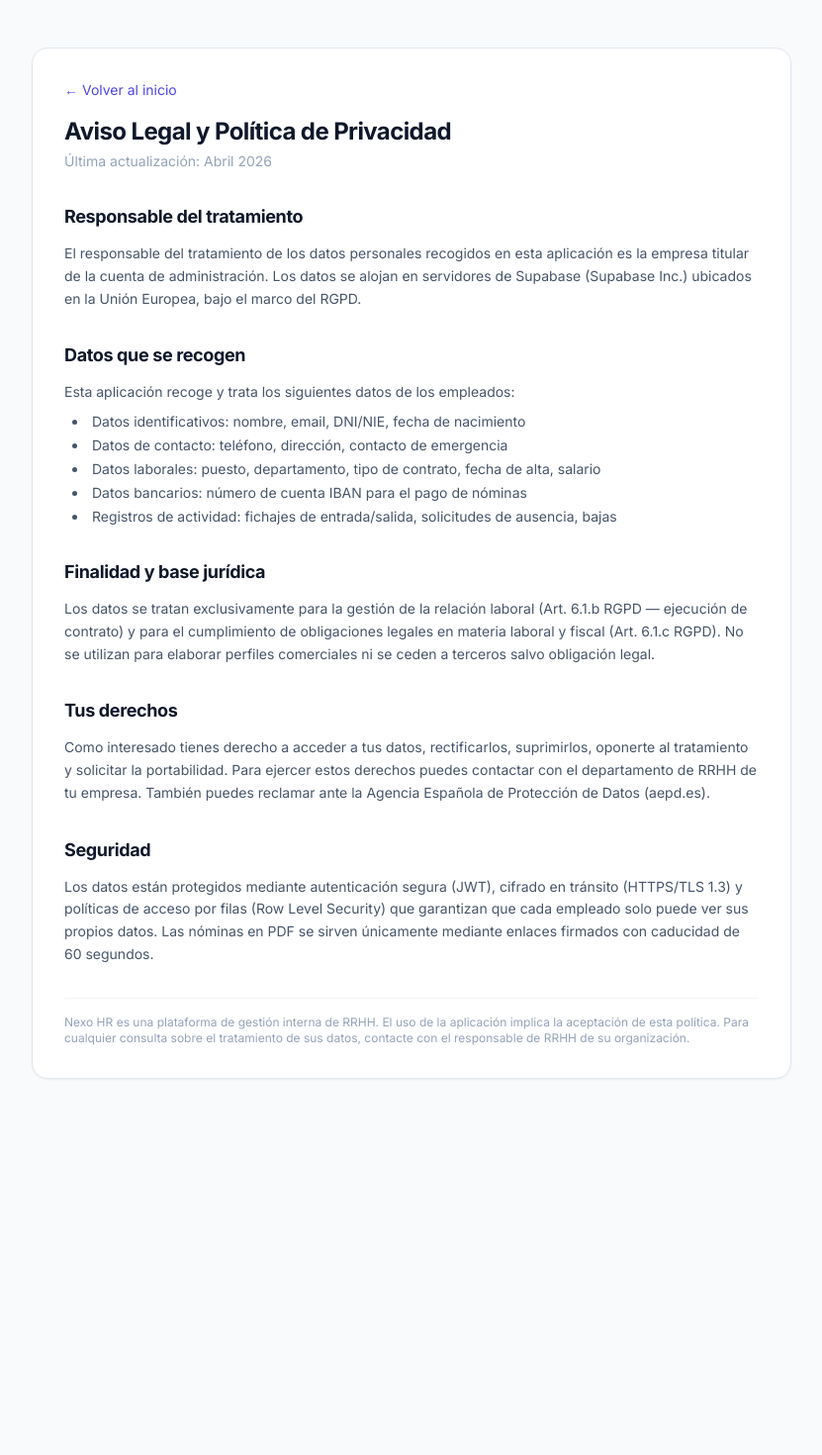
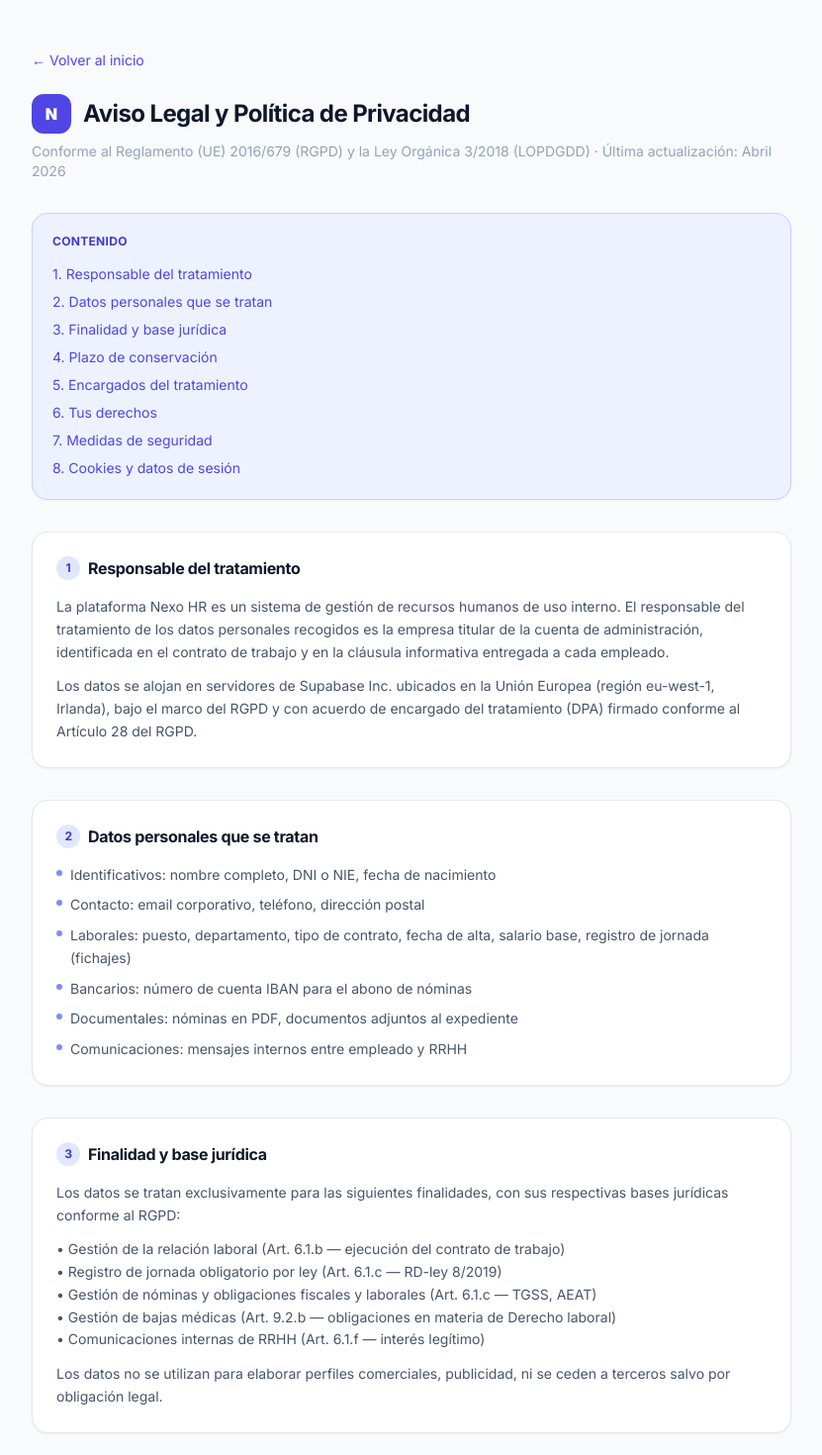
Before and after one commit to javierah1987-byte/rrhh-app, a Next.js app: page /legal in a window 1280 px wide. Shown: the top 1470 px of the page at 99% size, without its empty margins (224-1055 px from the left). Before the commit the page ends 1138 px from the top, so only its background shows below. Built offline with nearby package versions, Linux system fonts and the light colour scheme.

Commit message:
legal: politica privacidad RGPD completa con secciones, indice y aviso legal

```diff
--- a/src/app/legal/page.tsx
+++ b/src/app/legal/page.tsx
@@ -1,65 +1,176 @@
 import type { Metadata } from 'next'
 import Link from 'next/link'
 
-export const metadata: Metadata = { title: 'Aviso Legal y Privacidad' }
+export const metadata: Metadata = {
+  title: 'Aviso Legal y Política de Privacidad — Nexo HR',
+  description: 'Información legal y política de privacidad de la plataforma Nexo HR conforme al RGPD.',
+}
+
+const SECCIONES = [
+  {
+    id: 'responsable',
+    titulo: 'Responsable del tratamiento',
+    contenido: `La plataforma Nexo HR es un sistema de gestión de recursos humanos de uso interno. El responsable del tratamiento de los datos personales recogidos es la empresa titular de la cuenta de administración, identificada en el contrato de trabajo y en la cláusula informativa entregada a cada empleado.
+
+Los datos se alojan en servidores de Supabase Inc. ubicados en la Unión Europea (región eu-west-1, Irlanda), bajo el marco del RGPD y con acuerdo de encargado del tratamiento (DPA) firmado conforme al Artículo 28 del RGPD.`
+  },
+  {
+    id: 'datos',
+    titulo: 'Datos personales que se tratan',
+    lista: [
+      'Identificativos: nombre completo, DNI o NIE, fecha de nacimiento',
+      'Contacto: email corporativo, teléfono, dirección postal',
+      'Laborales: puesto, departamento, tipo de contrato, fecha de alta, salario base, registro de jornada (fichajes)',
+      'Bancarios: número de cuenta IBAN para el abono de nóminas',
+      'Documentales: nóminas en PDF, documentos adjuntos al expediente',
+      'Comunicaciones: mensajes internos entre empleado y RRHH',
+    ]
+  },
+  {
+    id: 'finalidad',
+    titulo: 'Finalidad y base jurídica',
+    contenido: `Los datos se tratan exclusivamente para las siguientes finalidades, con sus respectivas bases jurídicas conforme al RGPD:
+
+• Gestión de la relación laboral (Art. 6.1.b — ejecución del contrato de trabajo)
+• Registro de jornada obligatorio por ley (Art. 6.1.c — RD-ley 8/2019)
+• Gestión de nóminas y obligaciones fiscales y laborales (Art. 6.1.c — TGSS, AEAT)
+• Gestión de bajas médicas (Art. 9.2.b — obligaciones en materia de Derecho laboral)
+• Comunicaciones internas de RRHH (Art. 6.1.f — interés legítimo)
+
+Los datos no se utilizan para elaborar perfiles comerciales, publicidad, ni se ceden a terceros salvo por obligación legal.`
+  },
+  {
+    id: 'conservacion',
+    titulo: 'Plazo de conservación',
+    lista: [
+      'Datos laborales y de nómina: durante la relación laboral + 4 años (prescripción laboral) + 5 años datos fiscales',
+      'Registros de jornada (fichajes): mínimo 4 años según RD-ley 8/2019',
+      'Documentos médicos (bajas): el tiempo necesario para la gestión + prescripción',
+      'Mensajes internos: 1 año desde el envío',
+      'Datos bancarios (IBAN): durante la vigencia del contrato',
+    ]
+  },
+  {
+    id: 'encargados',
+    titulo: 'Encargados del tratamiento',
+    contenido: `Los siguientes proveedores actúan como encargados del tratamiento y disponen de acuerdo DPA firmado conforme al Art. 28 RGPD:
+
+• Supabase Inc. — Base de datos PostgreSQL, almacenamiento de archivos y autenticación. Servidores en UE (Irlanda). DPA: supabase.com/legal/dpa
+• Vercel Inc. — Hosting y entrega de la aplicación web. DPA: vercel.com/legal/dpa
+• Resend Inc. — Envío de emails transaccionales (reset de contraseña, confirmación de cuenta). DPA: resend.com/legal/dpa`
+  },
+  {
+    id: 'derechos',
+    titulo: 'Tus derechos',
+    contenido: `Como empleado registrado en Nexo HR tienes los siguientes derechos conforme a los artículos 15–22 del RGPD:
+
+• Acceso: conocer qué datos se tratan y obtener una copia
+• Rectificación: corregir datos inexactos (disponible desde Mi Perfil en la aplicación)
+• Supresión: solicitar la eliminación cuando los datos ya no sean necesarios
+• Portabilidad: recibir tus datos en formato estructurado y legible
+• Limitación: solicitar la restricción temporal del tratamiento
+• Oposición: oponerte al tratamiento basado en interés legítimo
+
+Para ejercer estos derechos contacta con el departamento de RRHH de tu empresa. Plazo de respuesta: máximo 1 mes. También puedes presentar una reclamación ante la Agencia Española de Protección de Datos (aepd.es).`
+  },
+  {
+    id: 'seguridad',
+    titulo: 'Medidas de seguridad',
+    lista: [
+      'Cifrado en tránsito mediante HTTPS/TLS 1.3 en todas las comunicaciones',
+      'Cifrado en reposo: todos los datos almacenados en Supabase están cifrados con AES-256',
+      'Control de acceso por roles (Row Level Security): cada empleado solo puede acceder a sus propios datos',
+      'Autenticación segura con tokens JWT de expiración limitada',
+      'Contraseñas con longitud mínima de 8 caracteres',
+      'Nóminas PDF accesibles únicamente mediante enlaces firmados con caducidad de 60 segundos',
+      'Backups automáticos diarios de la base de datos',
+      'Registros de auditoría de accesos en Supabase y Vercel',
+    ]
+  },
+  {
+    id: 'cookies',
+    titulo: 'Cookies y datos de sesión',
+    contenido: `Nexo HR utiliza únicamente cookies técnicas estrictamente necesarias para el funcionamiento de la autenticación (token de sesión JWT). No se utilizan cookies de seguimiento, publicidad o análisis de terceros.
+
+La sesión expira automáticamente tras 1 hora de inactividad. El token se almacena en el almacenamiento local del navegador (localStorage) y se elimina al cerrar sesión.`
+  },
+]
+
+function parseParagraphs(text: string) {
+  return text.split('\n\n').filter(Boolean).map((line, i) => (
+    <p key={i} style={{whiteSpace: 'pre-line'}} className="text-sm text-slate-600 dark:text-slate-400 leading-relaxed mb-3 last:mb-0">{line}</p>
+  ))
+}
 
 export default function LegalPage() {
   return (
     <div className="min-h-screen bg-slate-50 dark:bg-slate-900 py-12 px-4">
-      <div className="max-w-3xl mx-auto">
-        <div className="card p-8 space-y-8">
-          <div>
-            <Link href="/" className="text-sm text-indigo-600 dark:text-indigo-400 hover:underline mb-4 block">← Volver al inicio</Link>
-            <h1 className="page-title mb-1">Aviso Legal y Política de Privacidad</h1>
-            <p className="text-sm text-slate-400">Última actualización: Abril 2026</p>
+      <div className="max-w-3xl mx-auto space-y-8">
+
+        {/* Header */}
+        <div>
+          <Link href="/" className="inline-flex items-center gap-1 text-sm text-indigo-600 dark:text-indigo-400 hover:underline mb-6 block">
+            ← Volver al inicio
+          </Link>
+          <div className="flex items-center gap-3 mb-2">
+            <div className="w-10 h-10 rounded-xl bg-indigo-600 flex items-center justify-center flex-shrink-0">
+              <span className="text-white font-black text-base">N</span>
+            </div>
+            <h1 className="page-title">Aviso Legal y Política de Privacidad</h1>
           </div>
+          <p className="text-sm text-slate-400 dark:text-slate-500">
+            Conforme al Reglamento (UE) 2016/679 (RGPD) y la Ley Orgánica 3/2018 (LOPDGDD) · Última actualización: Abril 2026
+          </p>
+        </div>
 
-          <section aria-labelledby="responsable">
-            <h2 id="responsable" className="text-lg font-bold text-slate-900 dark:text-slate-100 mb-3">Responsable del tratamiento</h2>
-            <p className="text-sm text-slate-600 dark:text-slate-400 leading-relaxed">
-              El responsable del tratamiento de los datos personales recogidos en esta aplicación es la empresa titular de la cuenta de administración. Los datos se alojan en servidores de Supabase (Supabase Inc.) ubicados en la Unión Europea, bajo el marco del RGPD.
-            </p>
+        {/* Índice */}
+        <nav className="card p-5 bg-indigo-50 dark:bg-indigo-900/20 border-indigo-200 dark:border-indigo-800">
+          <p className="text-xs font-bold text-indigo-700 dark:text-indigo-300 uppercase tracking-wide mb-3">Contenido</p>
+          <ol className="space-y-1">
+            {SECCIONES.map((s, i) => (
+              <li key={s.id}>
+                <a href={`#${s.id}`} className="text-sm text-indigo-600 dark:text-indigo-400 hover:underline">
+                  {i + 1}. {s.titulo}
+                </a>
+              </li>
+            ))}
+          </ol>
+        </nav>
+
+        {/* Secciones */}
+        {SECCIONES.map((s, i) => (
+          <section key={s.id} id={s.id} className="card p-6 scroll-mt-8">
+            <h2 className="font-bold text-slate-900 dark:text-slate-100 text-base mb-4 flex items-center gap-2">
+              <span className="w-6 h-6 rounded-full bg-indigo-100 dark:bg-indigo-900/40 text-indigo-700 dark:text-indigo-300 text-xs font-bold flex items-center justify-center flex-shrink-0">
+                {i + 1}
+              </span>
+              {s.titulo}
+            </h2>
+            {s.contenido && parseParagraphs(s.contenido)}
+            {s.lista && (
+              <ul className="space-y-2">
+                {s.lista.map((item, j) => (
+                  <li key={j} className="flex items-start gap-2 text-sm text-slate-600 dark:text-slate-400 leading-relaxed">
+                    <span className="w-1.5 h-1.5 rounded-full bg-indigo-400 dark:bg-indigo-500 flex-shrink-0 mt-1.5"/>
+                    {item}
+                  </li>
+                ))}
+              </ul>
+            )}
           </section>
+        ))}
 
-          <section aria-labelledby="datos">
-            <h2 id="datos" className="text-lg font-bold text-slate-900 dark:text-slate-100 mb-3">Datos que se recogen</h2>
-            <p className="text-sm text-slate-600 dark:text-slate-400 leading-relaxed mb-2">Esta aplicación recoge y trata los siguientes datos de los empleados:</p>
-            <ul className="list-disc list-inside text-sm text-slate-600 dark:text-slate-400 space-y-1 ml-2">
-              <li>Datos identificativos: nombre, email, DNI/NIE, fecha de nacimiento</li>
-              <li>Datos de contacto: teléfono, dirección, contacto de emergencia</li>
-              <li>Datos laborales: puesto, departamento, tipo de contrato, fecha de alta, salario</li>
-              <li>Datos bancarios: número de cuenta IBAN para el pago de nóminas</li>
-              <li>Registros de actividad: fichajes de entrada/salida, solicitudes de ausencia, bajas</li>
-            </ul>
-          </section>
+        {/* Footer */}
+        <div className="card p-5 border-amber-200 dark:border-amber-800 bg-amber-50/50 dark:bg-amber-900/10">
+          <p className="text-xs text-amber-700 dark:text-amber-300 leading-relaxed">
+            <strong>Aviso importante:</strong> Esta política es un documento informativo para los empleados.
+            La empresa dispone de documentación RGPD completa incluyendo el Registro de Actividades de
+            Tratamiento, los acuerdos con encargados del tratamiento (DPA) y la cláusula informativa
+            entregada a cada empleado. Para cualquier consulta sobre el tratamiento de sus datos,
+            contacte con el departamento de RRHH.
+          </p>
+        </div>
 
-          <section aria-labelledby="finalidad">
-            <h2 id="finalidad" className="text-lg font-bold text-slate-900 dark:text-slate-100 mb-3">Finalidad y base jurídica</h2>
-            <p className="text-sm text-slate-600 dark:text-slate-400 leading-relaxed">
-              Los datos se tratan exclusivamente para la gestión de la relación laboral (Art. 6.1.b RGPD — ejecución de contrato) y para el cumplimiento de obligaciones legales en materia laboral y fiscal (Art. 6.1.c RGPD). No se utilizan para elaborar perfiles comerciales ni se ceden a terceros salvo obligación legal.
-            </p>
-          </section>
-
-          <section aria-labelledby="derechos">
-            <h2 id="derechos" className="text-lg font-bold text-slate-900 dark:text-slate-100 mb-3">Tus derechos</h2>
-            <p className="text-sm text-slate-600 dark:text-slate-400 leading-relaxed">
-              Como interesado tienes derecho a acceder a tus datos, rectificarlos, suprimirlos, oponerte al tratamiento y solicitar la portabilidad. Para ejercer estos derechos puedes contactar con el departamento de RRHH de tu empresa. También puedes reclamar ante la Agencia Española de Protección de Datos (aepd.es).
-            </p>
-          </section>
-
-          <section aria-labelledby="seguridad">
-            <h2 id="seguridad" className="text-lg font-bold text-slate-900 dark:text-slate-100 mb-3">Seguridad</h2>
-            <p className="text-sm text-slate-600 dark:text-slate-400 leading-relaxed">
-              Los datos están protegidos mediante autenticación segura (JWT), cifrado en tránsito (HTTPS/TLS 1.3) y políticas de acceso por filas (Row Level Security) que garantizan que cada empleado solo puede ver sus propios datos. Las nóminas en PDF se sirven únicamente mediante enlaces firmados con caducidad de 60 segundos.
-            </p>
-          </section>
-
-          <div className="pt-4 border-t border-slate-100 dark:border-slate-700">
-            <p className="text-xs text-slate-400 dark:text-slate-500">
-              Nexo HR es una plataforma de gestión interna de RRHH. El uso de la aplicación implica la aceptación de esta política. Para cualquier consulta sobre el tratamiento de sus datos, contacte con el responsable de RRHH de su organización.
-            </p>
-          </div>
-        </div>
       </div>
     </div>
   )
```
